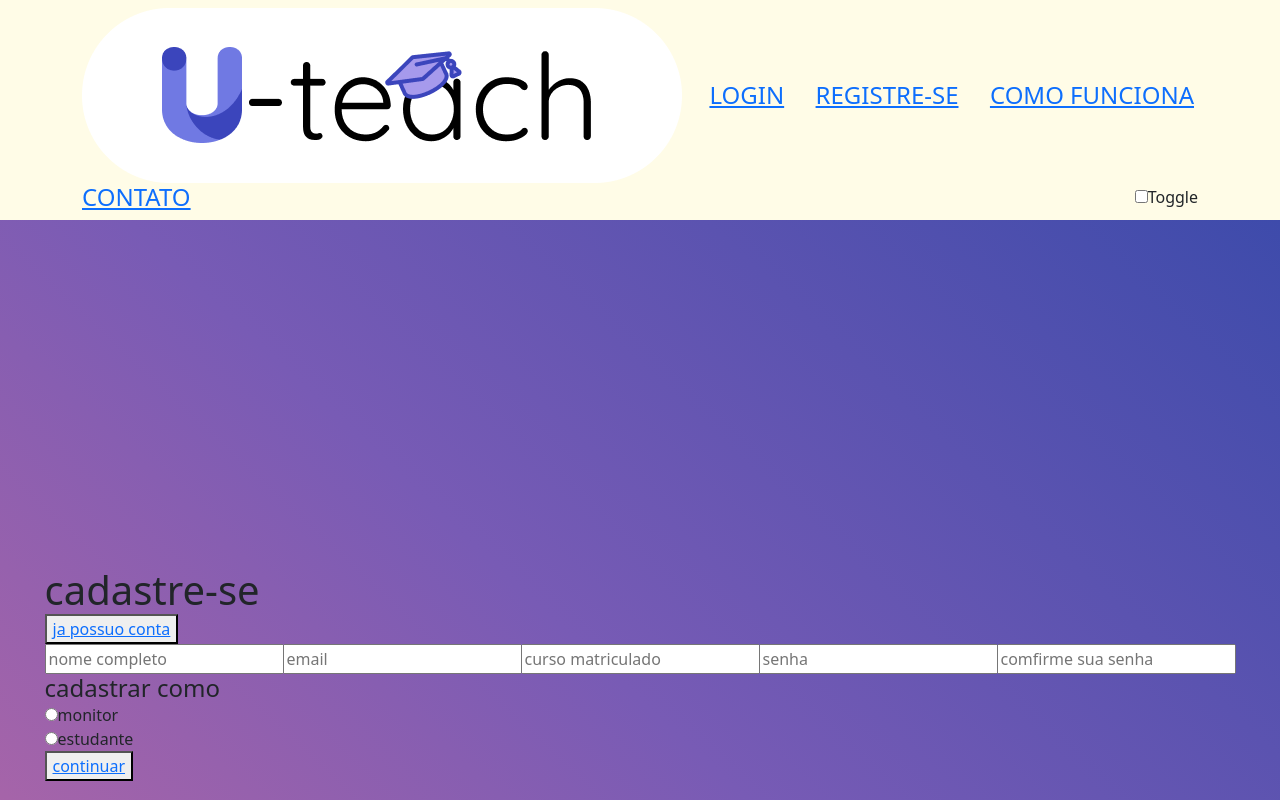
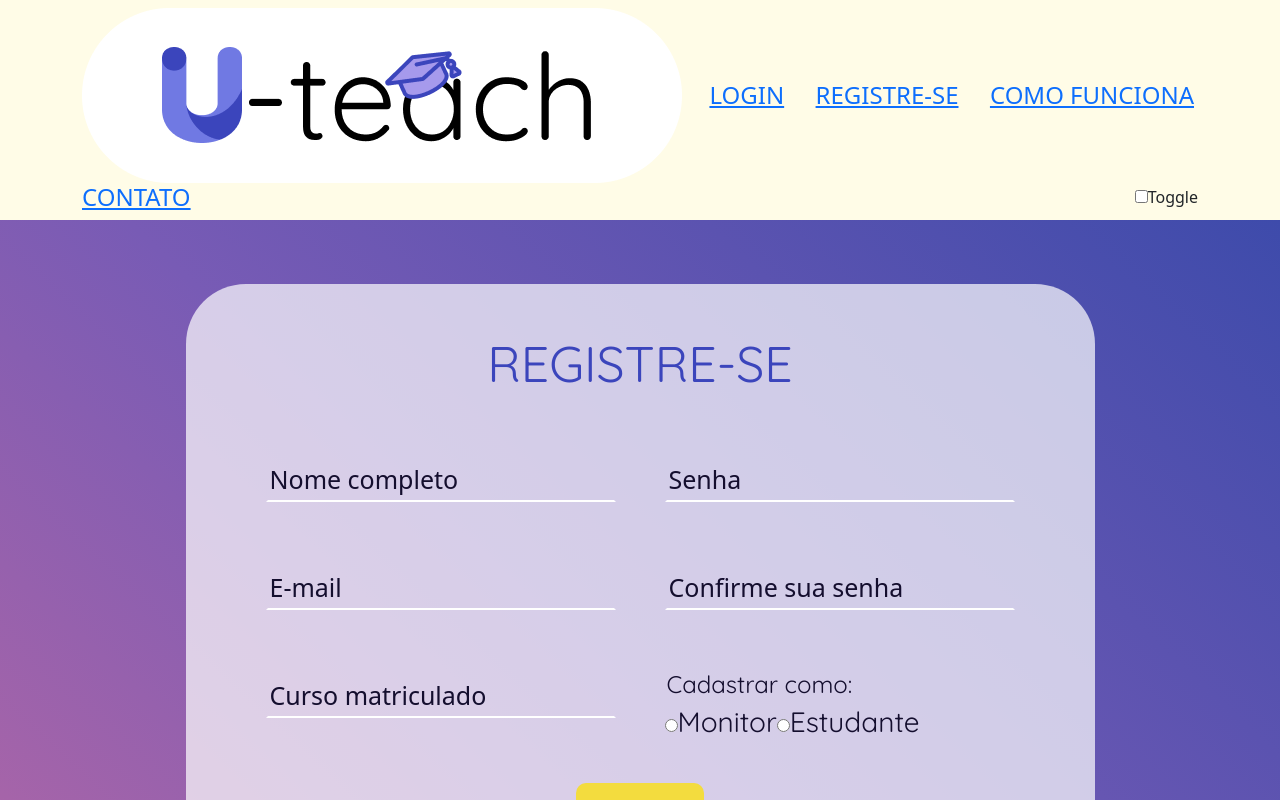
Before and after one commit to rafakid01/PROJETO_INTEGRADOR, an Angular app in the folder projeto-angular/: page /register in a window 1280 px wide. Shown: the top 800 px of the page. Built offline with nearby package versions, Linux system fonts and the light colour scheme.

Commit message:
Register pra revisão

```diff
--- a/projeto-angular/src/app/components/register/register.component.css
+++ b/projeto-angular/src/app/components/register/register.component.css
@@ -1,17 +1,168 @@
+@import url('https://fonts.googleapis.com/css2?family=Quicksand&display=swap');
+
+
 body {
-    padding-top: 7em;
+
     background-color: #b467a5;
     background-image: linear-gradient(43deg, #b467a5 0%, #785bb5 46%, #3e4bab 100%);
 
     background-repeat: no-repeat;
-    background-size: cover;
+    /* background-size: cover; */
     width: 100%;
     height: 100vh;
-}
-.form {
     display: flex;
     justify-content: center;
     align-items: center;
-    height: 90%;
-    margin-top: 2em;
+    margin: auto;
+    font-size: 28px;
 }
+.formulario {
+    display: flex;
+    justify-content: center;
+    align-items: center;
+
+}
+
+
+
+.title-container {
+    display: flex;
+    justify-content: center;
+    padding-bottom: 2em;
+}
+
+.title {
+
+    color: var(--detail-one-color);
+    font-family: "Quicksand";
+    font-weight: bold;
+}
+
+.box {
+    /* background: rgba(255, 255, 255, 0.7); */
+    background: var(--detail-five-color);
+    padding: 50px 80px;
+    border-radius: 60px;
+
+    /* width: 80%; */
+
+}
+
+
+
+.input-group  {
+    display: grid;
+    column-gap: 50px;
+
+
+}
+.group-one {
+    grid-column-start: 1;
+
+}
+.group-two {
+    grid-column-start: 2;
+}
+
+#email,#curso,#comfirmpasseord {
+    margin-top: 60px;
+
+}
+
+
+label{
+    color: var(--text-one-color);
+}
+.input-box.input-box.password{
+    text-rendering: 5;
+}
+
+#cadastrese {
+    text-align: center;
+
+}
+#cadastrese-text {
+    margin-top: 0px;
+    margin-bottom: 60px;
+    font-family: 'Quicksand', sans-serif;
+    color: var(--text-two-color);
+    font-size: 50px;
+}
+
+.gender-title h4 {
+    margin: 10px;
+}
+
+.continue-button {
+    text-align: center;
+    margin-top: 10px;
+    margin-bottom: 20px;
+
+}
+.login-button {
+    text-align: center;
+    font-family: 'Quicksand', sans-serif;
+}
+
+#cadastrar {
+    margin: 2px;
+    margin-top: 60px;
+    font-family: 'Quicksand', sans-serif;
+    color: var(--title-color);
+}
+
+.gender-input {
+    font-family: 'Quicksand', sans-serif;
+
+}
+
+
+
+.continue, .login{
+    background-color: var(--detail-two-color);
+    color: var(--title-color);
+    border: 0px;
+    padding: 10px 15px;
+    border-radius: 10px;
+    font-size: 21px;
+    width: auto;
+
+}
+
+.continue {
+    margin-top: 30px;
+    transition: 1s;
+}
+
+/* .continue:hover {
+    background-color: black;
+    color: white;
+} */
+
+.login {
+    background-color: var(--detail-four-color);
+}
+
+#name,#email,#curso,#password,#comfirmpasseord {
+
+    border-style:solid;
+    border-top-color: rgba(255, 255, 255, 0);
+    border-right-color: rgba(255, 255, 255, 0);
+    border-left-color: rgba(255, 255, 255, 0);
+    border-bottom-color: var(--white);
+    /* border-color: rgba(255, 255, 255, 1); */
+
+    background-color: rgba(255, 255, 255, 0);
+    font-size: 28px;
+    width: 350px;
+
+
+
+}
+
+
+
+::placeholder {
+    color: var(--title-color);
+    font-size: 25px;
+}
--- a/projeto-angular/src/app/components/register/register.component.html
+++ b/projeto-angular/src/app/components/register/register.component.html
@@ -1,22 +1,38 @@
+
+
 <body>
-  <div class="form">
-    <form action="#">
-      <div class="form-header">
+  <!-- <link rel="stylesheet" href="style.css"> -->
+
+  <div class="father">
+      <div class="formulario">
+
+
+              <form action="#" class="">
+
+                  <div class = "container">
+              <div class="group-of-inputs">
+
+
+
+                  <div class="box" id="onlybox">
+
+                      <div id="cadastrese">
                           <div title="title">
-          <h1>cadastre-se</h1>
-          <div class="login-button">
-            <button><a href="#">ja possuo conta</a></button>
+                          <h1 id="cadastrese-text">REGISTRE-SE</h1>
                           </div>
                       </div>
-      </div>
+
                       <div class="input-group">
+
+                          <div class="group-one">
+
                               <div class="input-box">
                               <label for="name"></label>
                               <input
                                   id="name"
                                   type="text"
                                   name="name"
-            placeholder="nome completo"
+                                  placeholder="Nome completo"
                                   required
                               />
                               </div>
@@ -26,7 +42,7 @@
                                   id="email"
                                   type="email"
                                   name="email"
-            placeholder="email"
+                                  placeholder="E-mail"
                                   required
                               />
                               </div>
@@ -36,17 +52,20 @@
                                   id="curso"
                                   type="text"
                                   name="curso"
-            placeholder="curso matriculado"
+                                  placeholder="Curso matriculado"
                                   required
                               />
                               </div>
+                          </div>
+
+                          <div class="group-two">
                               <div class="input-box">
                               <label for="password"></label>
                               <input
                                   id="password"
                                   type="password"
                                   name="password"
-            placeholder="senha"
+                                  placeholder="Senha"
                                   required
                               />
                               </div>
@@ -56,29 +75,55 @@
                                   id="comfirmpasseord"
                                   type="password"
                                   name="comfirmpasseord"
-            placeholder="comfirme sua senha"
+                                  placeholder="Confirme sua senha"
                                   required
                               />
                               </div>
-      </div>
+                              <h4 id="cadastrar">Cadastrar como:</h4>
                               <div class="monitor_ou_estudante">
                                   <div class="gender-title">
-          <h4>cadastrar como</h4>
+
                                   </div>
                                   <div class="gender-group">
                                   <div class="gender-input">
-            <input type="radio" id="moniror" name="study_or_monitor" />
-            <label for="monitor">monitor</label>
+                                      <input type="radio" id="monitor" name="study_or_monitor" />
+                                      <label for="monitor">Monitor</label>
+                                      <input type="radio" id="student" name="study_or_monitor" />
+                                      <label for="student">Estudante</label>
                                   </div>
                                   <div class="gender-input">
-            <input type="radio" id="estudant" name="study_or_monitor" />
-            <label for="estudant">estudante</label>
+
                                   </div>
                                   </div>
                               </div>
+
+                      </div>
+
+
+
+
+
+                  </div>
+
+
+                  <div class="buttons">
                       <div class="continue-button">
-        <button><a href="#">continuar</a></button>
+                          <button class="continue">Continuar</button>
+                      </div>
+                      <div class="login-button">
+                      <button class="login" href="#">Já possuo conta</button>
+                      </div>
+                  </div>
+
+
+          </div>
+
+              </div>
+
               </div>
               </form>
+
+
+      </div>
   </div>
 </body>
```
Lines whose indentation alone changed are shown as unchanged.
